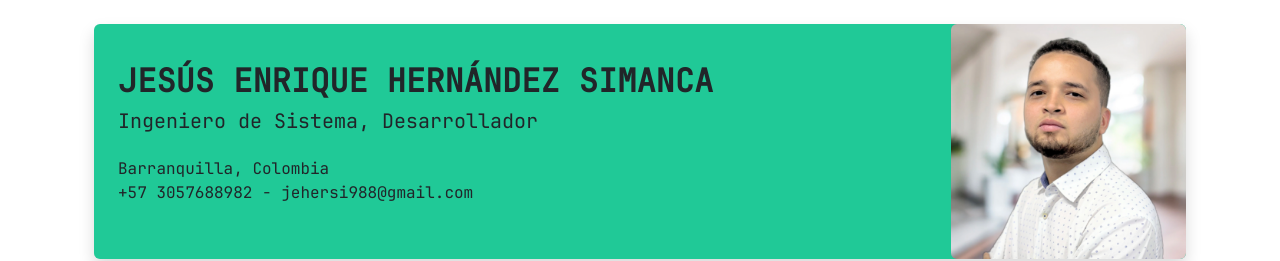
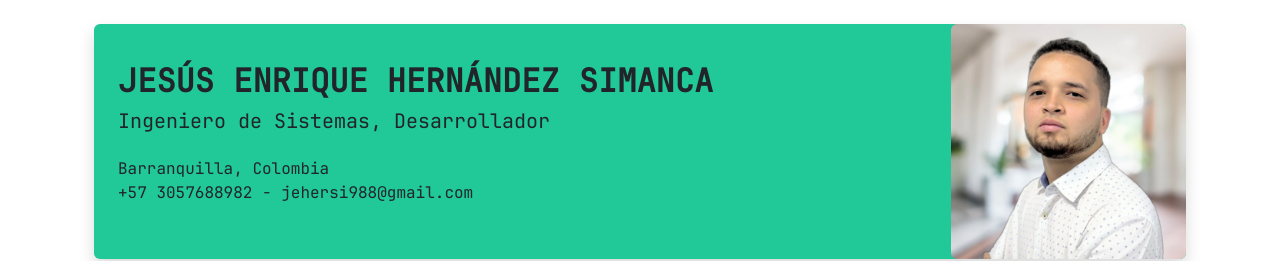
Before and after one commit to jesushdz97/hdv, a React (Vite) app: page / in a window 1280 px wide. Shown: the top 261 px of the page. Built offline with nearby package versions, Linux system fonts and the light colour scheme; what @react-pdf/renderer would draw is missing.

Commit message:
feat: header info

```diff
--- a/src/app/components/header/Header.jsx
+++ b/src/app/components/header/Header.jsx
@@ -8,7 +8,7 @@ function Header() {
           <h2 className='text-uppercase fw-bold'>
             Jesús Enrique Hernández Simanca
           </h2>
-          <h5>Ingeniero de Sistema, Desarrollador</h5>
+          <h5>Ingeniero de Sistemas, Desarrollador</h5>
         </div>
 
         <div>
```
